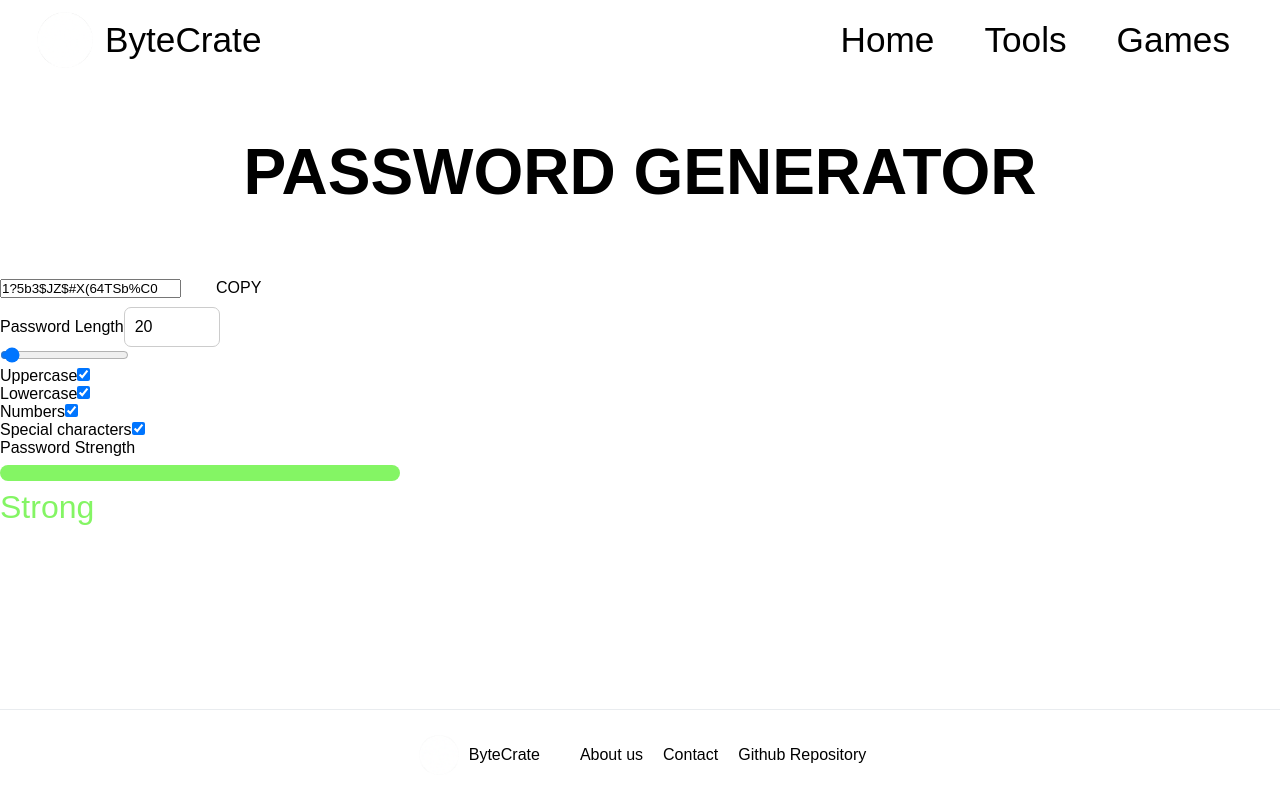
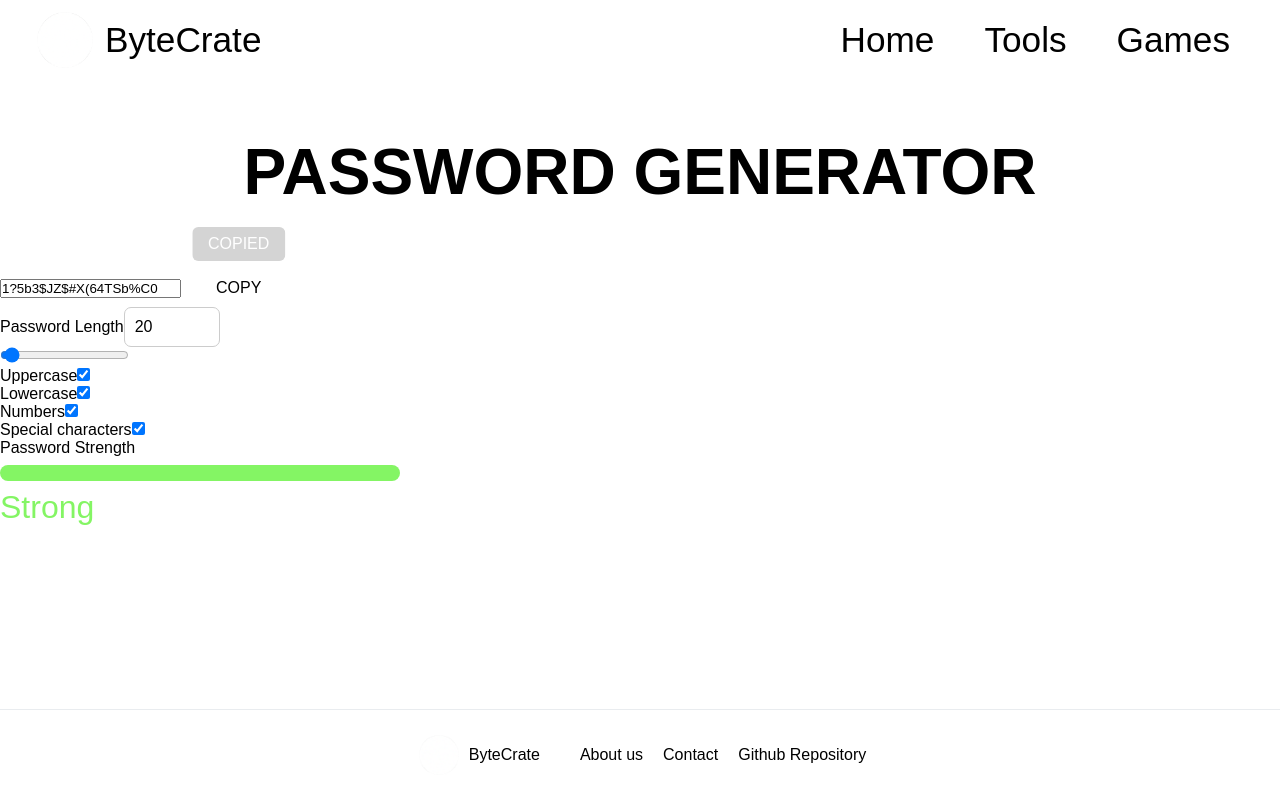
Before and after one commit to hafemi/bytecrate, a Next.js app: page /tools/password-generator in a window 1280 px wide. Both pictures are taken after a click on the button "COPY". Built offline with nearby package versions, Linux system fonts and the light colour scheme.

Commit message:
PW Gen - added popup when copying

```diff
--- a/app/tools/password-generator/page.module.css
+++ b/app/tools/password-generator/page.module.css
@@ -11,3 +11,42 @@
   color: hsl(360, 66%, 55%);
   font-size: 2em;
 }
+
+.popup {
+  position: relative;
+  display: inline-block;
+  cursor: pointer;
+  -webkit-user-select: none;
+  -moz-user-select: none;
+  -ms-user-select: none;
+  user-select: none;
+}
+
+/* The actual popup */
+.popup .popupText {
+  visibility: hidden;
+  opacity: 0;
+  transition: opacity 2s ease, visibility 2s ease;
+  background-color: #555;
+  color: #fff;
+  text-align: center;
+  border-radius: 6px;
+  padding: 8px 0;
+  position: absolute;
+  z-index: 1;
+  bottom: 120%;
+  left: 50%;
+  transform: translateX(-50%);
+  padding-left: 1em;
+  padding-right: 1em;
+}
+
+.popup .show {
+  visibility: visible;
+  opacity: 1;
+}
+
+.popup .hide {
+  visibility: hidden;
+  opacity: 0;
+}
--- a/app/tools/password-generator/page.tsx
+++ b/app/tools/password-generator/page.tsx
@@ -2,7 +2,8 @@
 import { CheckboxInput, NumberInput, RangeInput } from '@/components/common/inputs';
 import { generatePassword, updateStrengthColor, validateBoxes } from '@/components/tools/password-generator/generation';
 import { PWGenLengthRange } from '@/lib/constants/tools';
-import { useEffect, useState } from 'react';
+import { sleep } from '@/lib/utils';
+import { useEffect, useRef, useState } from 'react';
 import styles from './page.module.css';
 
 export default function Home() {
@@ -12,6 +13,7 @@ export default function Home() {
   const [useLowercase, setUseLowercase] = useState(true);
   const [useNumbers, setUseNumbers] = useState(true);
   const [useSpecialCharacters, setUseSpecialCharacters] = useState(true);
+  const isRunning = useRef(false);
 
   useEffect(() => {
     validateBoxes({
@@ -34,6 +36,19 @@ export default function Home() {
     setPassword(password);
   }, [useUppercase, useLowercase, useNumbers, useSpecialCharacters, passwordLength, setPassword, setUseUppercase]);
 
+  const handleClick = async () => {
+    navigator.clipboard.writeText(password);
+    const popup = document.getElementById('copiedPopup');
+    if (!popup || isRunning.current) return;
+    isRunning.current = true;
+    popup.classList.add(styles.show);
+    await sleep(2000);
+    popup.classList.add(styles.hide);
+    await sleep(2000);
+    popup.classList.remove(styles.show, styles.hide);
+    isRunning.current = false;
+  };
+
   return (
     <div>
       <title>ByteCrate - Password Generator</title>
@@ -41,11 +56,10 @@ export default function Home() {
         <h1>PASSWORD GENERATOR</h1>
         <div>
           <input type="text" value={password} readOnly />
-          <button
-            onClick={() => {
-              navigator.clipboard.writeText(password);
-            }}
-          >
+          <button className={styles.popup} onClick={handleClick}>
+            <span className={styles.popupText} id="copiedPopup">
+              COPIED
+            </span>
             COPY
           </button>
         </div>
```
